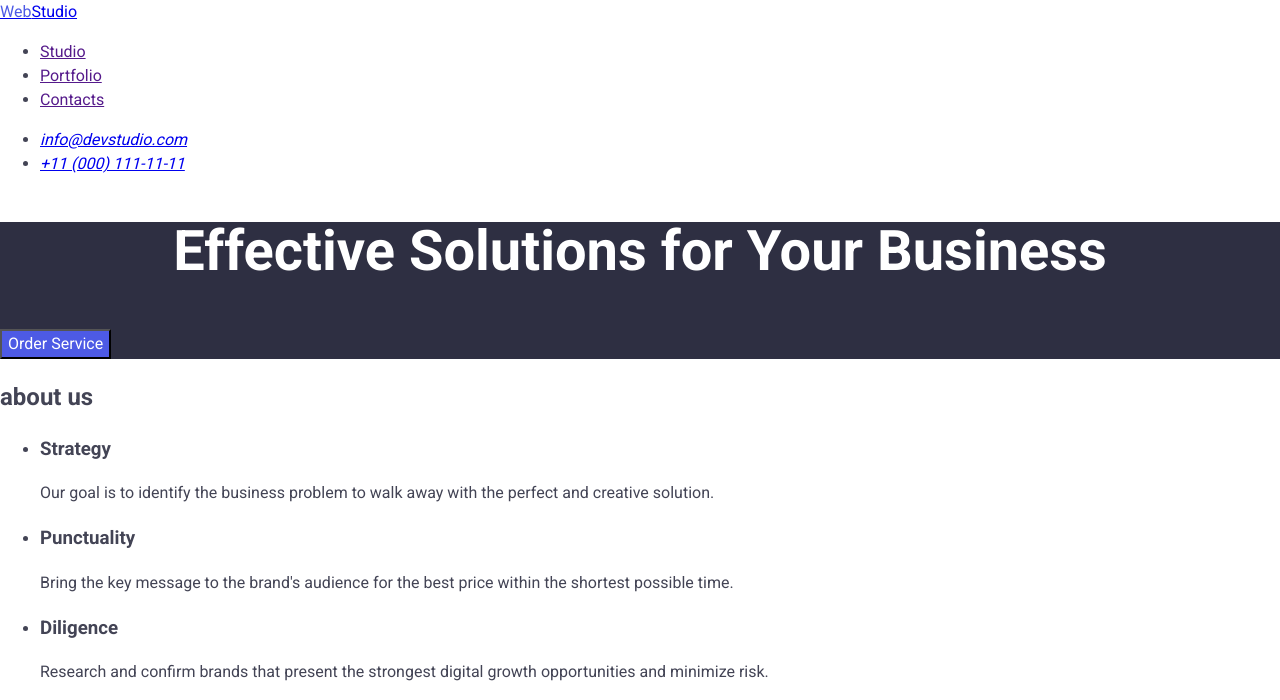
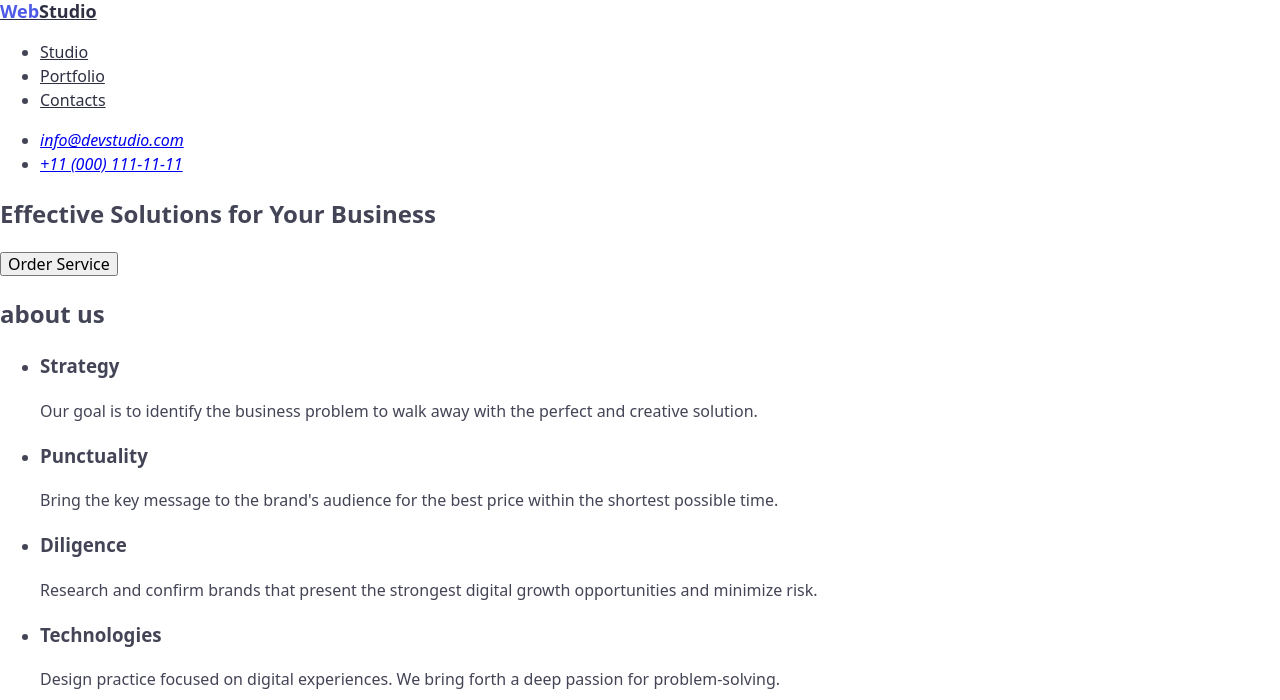
Before and after one commit to kim9842/goit-markup-hw-02, a plain HTML site: page index.html in a window 1280 px wide. Shown: the top 700 px of the page. Drawn offline with nearby package versions, Linux system fonts and the light colour scheme.

Commit message:
add index file

```diff
--- a/css/styles.css
+++ b/css/styles.css
@@ -1,52 +1,35 @@
-body {
-    font-family:'roboto', sans-serif;
-    font-weight: regular;
+body{
+    font-family:'Roboto' sans-serif;
+    font-weight: 400;
     font-size: 16px;
     line-height: 1.5;
     letter-spacing: 2%;
     color: #434455;
 }
-
-.page-header{
-    font-weight:medium;
-    font-size:16px;
-    letter-spacing:2%;
-    line-height:1.5;
-}
-.page-logo{
-    font-family: 'raleway' sans-serif;
-    font-weight: bold;
+.logo{
+    font-family: 'Raleway'sans-serif;
+    font-weight: 700;
     font-size: 18px;
-    line-height: 1.16x;
+    line-height: 1.16;
     letter-spacing: 3%;
     color: #2E2F42;
 }
-.logocolor{
+.logo-color{
     color: #4D5AE5;
 }
-
-.title-bckgr {
-background-color:#2E2F42;
-color: #FFFFFF;
+.page-nav .link{
+    font-weight: 500;
+    color:#2E2F42;
 }
-
-.page-title{
-    font-weight: bold;
-    font-size: 56px;
-    text-align: center;
-    letter-spacing: 2%;
-    line-height: 1.07;
-    color: #FFFFFF;
+.page-nav .link:hover{
+    color:#404BBF;
 }
-.order-button  {
-    font-weight: medium;
-    font-size: 16px;
-    line-height: 1.5;
-    letter-spacing: 4%;
-    background-color: #4D5AE5;
-    color: #FFFFFF;
-
+.page-nav .link:active{
+    color: #404BBF;
 }
-.order-button:hover {
-background-color: #9747FF;
+.contact{
+    color: #434455;
 }
+.contact .contact-link:hover{
+    color: #404BBF;
+}
--- a/index.html
+++ b/index.html
@@ -5,29 +5,30 @@
     <meta charset="UTF-8">
     <meta name="viewport" content="width=device-width, initial-scale=1.0">
     <title>Document</title>
+
     <link rel="stylesheet" href="https://cdnjs.cloudflare.com/ajax/libs/modern-normalize/3.0.1/modern-normalize.min.css">
     <link rel="stylesheet" href="./css/styles.css">
 
     <link rel="preconnect" href="https://fonts.googleapis.com">
     <link rel="preconnect" href="https://fonts.gstatic.com" crossorigin>
-    <link href="https://fonts.googleapis.com/css2?family=Raleway:wght@700&family=Roboto:wght@400;500;700&display=swap"
-     rel="stylesheet">
+    <link href="https://fonts.googleapis.com/css2?family=Raleway&family=Roboto:wght@400;500;700&display=swap" rel="stylesheet">
 
+    <link rel="stylesheet" href="/css/styles.css" />
 </head>
 <body>
-    <header class="page-header">
+    <header >
         <nav>
-       <a href="./index.html" class="logo"><span class="logocolor">Web</span>Studio</a>
+       <a class="logo" href="./index.html"><span class="logo-color">Web</span>Studio</a>
         <ul class="page-nav">
-            <li><a href="">Studio</a></li>
-            <li><a href="">Portfolio</a></li>
-            <li><a href="">Contacts</a></li>
+            <li ><a class="link" href="">Studio</a></li>
+            <li ><a class="link" href="">Portfolio</a></li>
+            <li ><a class="link" href="">Contacts</a></li>
         </ul>
     </nav>
-    <address>
+    <address class="contact">
         <ul>
-            <li><a href="mailto:info@devstudio.com">info@devstudio.com</a></li>
-            <li><a href="tel:+110001111111">+11 (000) 111-11-11</a></li>
+            <li><a class="contact-link" href="mailto:info@devstudio.com">info@devstudio.com</a></li>
+            <li><a class="contack-link" href="tel:+110001111111">+11 (000) 111-11-11</a></li>
         </ul>
     </address>
 
@@ -35,10 +36,9 @@
 
     <main>
 
-    <section class="title-bckgr">
-        <H1 class="page-title">Effective Solutions
-        for Your Business</H1>
-      <button class="order-button" type="button">Order Service</span> </button>
+    <section>
+        <H1 >Effective Solutions for Your Business</H1>
+      <button type="button">Order Service</button>
     </section>
 
     <section>
```
